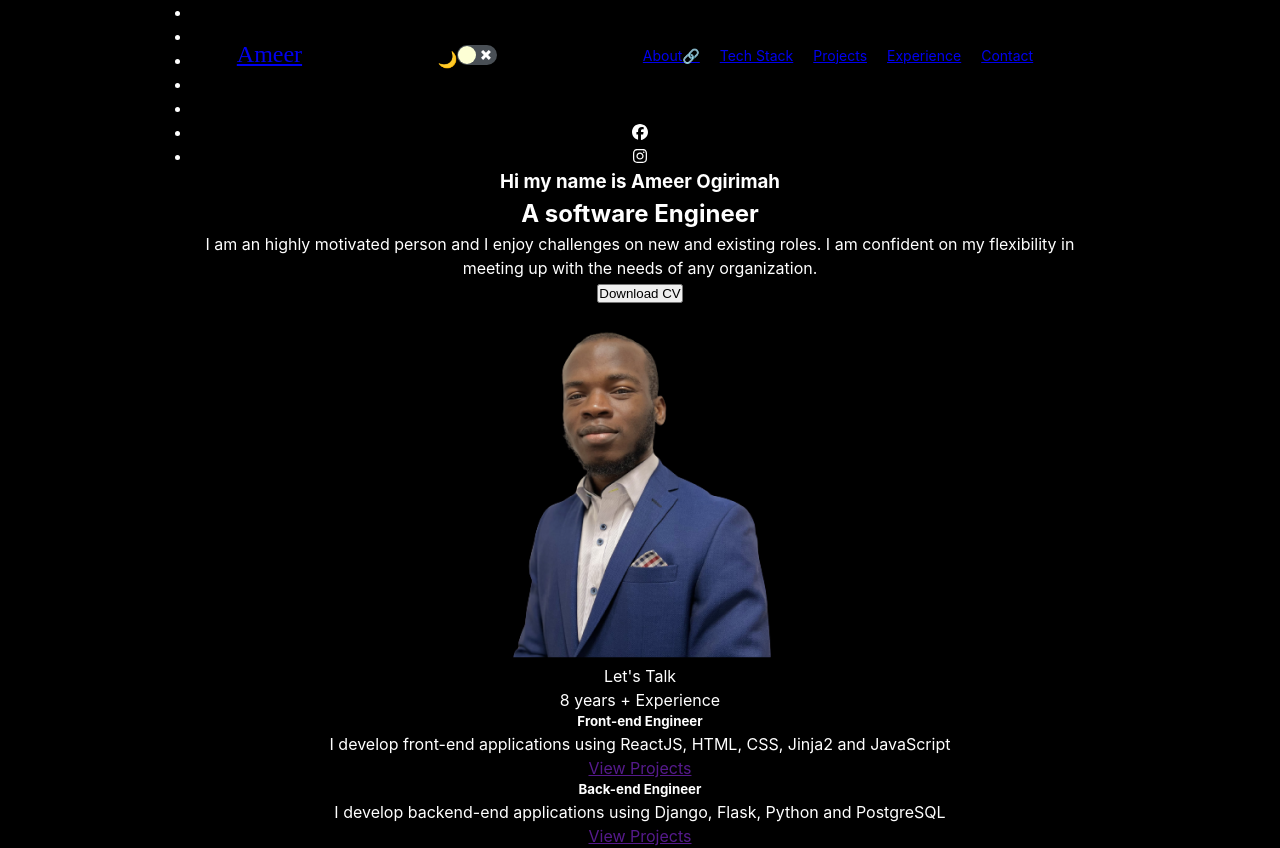
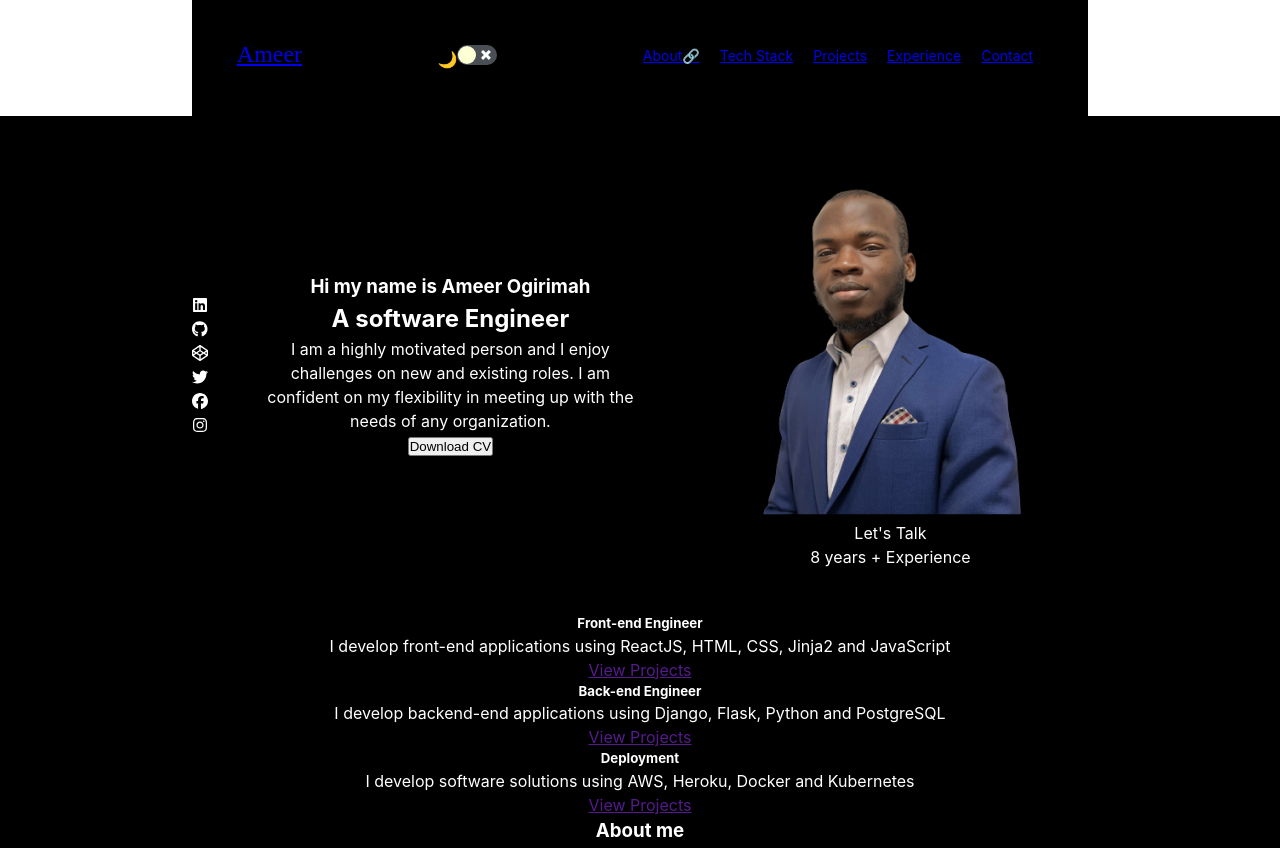
Before and after one commit to Ogirimah/potfolio, a React (Create React App) app in the folder new/: page / in a window 1280 px wide. Shown: the top 848 px of the page. Built offline with nearby package versions, Linux system fonts and the light colour scheme.

Commit message:
remove list-style from social

```diff
--- a/new/src/components/Main.js
+++ b/new/src/components/Main.js
@@ -6,6 +6,7 @@ import Socials from "./Socials";
 import CurrentFocus from "./CurrentFocus";
 import Projects from "./Projects";
 import WorkExperience from "./WorkExperience";
+import styles from "../styles/main.module.css";
 
 const images = ImportImages(require.context('../images', false, /\.(png|jpe?g|svg)$/));
 
@@ -21,10 +22,10 @@ export default function Main() {
     // 5. A section that contains my contact details.
     // 6. A section that contains my social media links.
     return (
-    <body>
-    <section>
+    <body className={ styles.container }>
+    <section className={ styles.section }>
         <Socials />
-        <div>
+        <div className={ styles.introContainer }>
             <h3>
                 Hi my name is Ameer Ogirimah
             </h3>
@@ -32,7 +33,7 @@ export default function Main() {
                 A software Engineer
             </h2>
             <p>
-                I am an highly motivated person and I enjoy challenges on new
+                I am a highly motivated person and I enjoy challenges on new
                 and existing roles. I am confident on my
                 flexibility in meeting up with the needs of any organization.
             </p>
@@ -40,7 +41,7 @@ export default function Main() {
                 <button>Download CV</button>
             </a>
         </div>
-        <div>
+        <div className={ styles.imageContainer }>
             <div>
                 <img src={images['ameer.png']} alt="Ameer Ogirimah" />
             </div>
--- a/new/src/components/Socials.js
+++ b/new/src/components/Socials.js
@@ -1,5 +1,6 @@
 import React from "react";
 import { FontAwesomeIcon } from "@fortawesome/react-fontawesome";
+import styles from "../styles/socials.module.css";
 
 export default function Socials({ horizontal, space }) {
     // This function returns the links to my social media
@@ -9,7 +10,7 @@ export default function Socials({ horizontal, space }) {
 
     return (
         <div>
-          <ul>
+          <ul className={ styles.items }>
             <li><FontAwesomeIcon icon="fa-brands fa-linkedin" /></li>
             <li><FontAwesomeIcon icon="fa-brands fa-github" /></li>
             <li><FontAwesomeIcon icon="fa-regular fa-envelope" /></li>
--- a/new/src/styles/main.module.css
+++ b/new/src/styles/main.module.css
@@ -0,0 +1,19 @@
+.container {
+    margin-top: 116px;
+}
+
+.section {
+    display: flex;
+    justify-content: center;
+    align-items: center;
+    padding: 5% 0;
+}
+
+.introContainer {
+    flex: 50%;
+    padding: 0 5%;
+}
+
+.imageContainer {
+    flex: 40%;
+}
--- a/new/src/styles/navbar.module.css
+++ b/new/src/styles/navbar.module.css
@@ -5,7 +5,7 @@
     position: fixed;
     top: 0;
     width: inherit;
-    height: 120px;
+    height: 116px;
     background-color: #000;
     z-index: 100;
 }
@@ -44,6 +44,7 @@
     flex-direction: column;
     justify-content: space-between;
     line-height: 21px;
+    font-size: 14px;
 }
 
 .switch {
--- /dev/null
+++ b/new/src/styles/socials.module.css
@@ -0,0 +1,3 @@
+.items {
+    list-style: none;
+}
```
